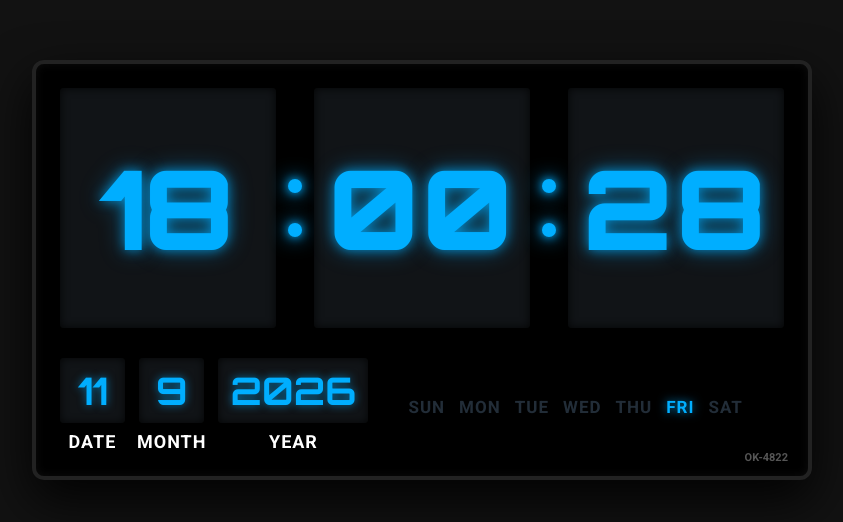
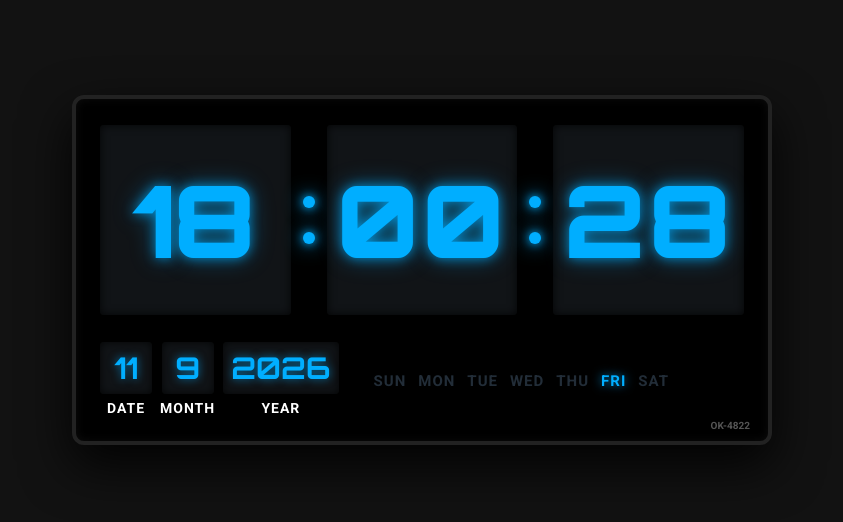
Before and after one commit to prasitd/tls-clock-pc3, a plain HTML site: page index.html in a window 1280 px wide. Shown: the part 130-652 px from the top of the page, without its empty margins (218-1061 px from the left). Drawn offline with Linux system fonts and the light colour scheme; a web font is replaced by a local one.

Commit message:
Update index.html

```diff
--- a/index.html
+++ b/index.html
@@ -4,7 +4,6 @@
     <meta charset="UTF-8">
     <meta name="viewport" content="width=device-width, initial-scale=1.0">
     <title>Digital Wall Clock (OK-4822 Style)</title>
-    <!-- โหลดฟอนต์ตัวเลขดิจิทัล 7-Segment -->
     <link href="https://fonts.cdnfonts.com/css/vt323" rel="stylesheet">
     <style>
         @import url('https://fonts.googleapis.com/css2?family=Orbitron:wght@500;700;900&family=Roboto:wght@700&display=swap');
@@ -24,29 +23,30 @@
             font-family: 'Roboto', sans-serif;
         }
 
-        /* ตัวเรือนนาฬิกาหลัก (กรอบดำขอบกระจกเงา) */
+        /* ปรับความกว้างและความสูงของตัวเรือนให้กระชับขึ้น */
         .clock-body {
-            width: 780px;
-            height: 420px;
+            width: 700px;              /* เดิม 780px ลดให้ช่องแคบลง */
+            height: 350px;             /* เดิม 420px ลดระยะห่างแนวตั้ง */
             background: #000000;
             border: 4px solid #222;
             border-radius: 12px;
-            padding: 24px;
+            padding: 20px 24px;
             box-shadow: 0 20px 50px rgba(0, 0, 0, 0.9),
                         inset 0 0 10px rgba(255, 255, 255, 0.05);
             display: flex;
             flex-direction: column;
-            justify-content: space-between;
+            justify-content: center;    /* เปลี่ยนให้ยึดตรงกลางเพื่อคุม gap */
+            gap: 16px;                 /* คุมระยะห่างระหว่างแถวเวลากับแถววันโดยตรง */
             position: relative;
         }
 
-        /* --- ส่วนเวลาหลัก (ชั่วโมง : นาที : วินาที) --- */
+        /* --- ส่วนเวลาหลัก --- */
         .time-container {
             display: flex;
             justify-content: space-between;
             align-items: center;
-            height: 240px;
-            gap: 12px;
+            height: 190px;             /* เดิม 240px */
+            gap: 8px;                  /* เดิม 12px ช่องระหว่างกล่องเวลาแคบลง */
         }
 
         .time-box {
@@ -62,7 +62,7 @@
 
         .time-digit {
             font-family: 'Orbitron', monospace;
-            font-size: 110px;
+            font-size: 100px;          /* ปรับฟอนต์ให้สมส่วนกับกล่องที่แคบลง */
             font-weight: 900;
             color: #00aeff;
             text-shadow: 0 0 12px rgba(0, 174, 255, 0.7),
@@ -74,29 +74,30 @@
             display: flex;
             flex-direction: column;
             justify-content: center;
-            gap: 30px;
+            gap: 24px;
+            padding: 0 4px;
         }
 
         .colon-dot {
-            width: 14px;
-            height: 14px;
+            width: 12px;
+            height: 12px;
             background-color: #00aeff;
             border-radius: 50%;
             box-shadow: 0 0 10px #00aeff, 0 0 20px #00aeff;
         }
 
-        /* --- ส่วนแถบด้านล่าง (วันที่, เดือน, ปี, วันในสัปดาห์) --- */
+        /* --- ส่วนแถบด้านล่าง --- */
         .bottom-container {
             display: flex;
             align-items: flex-end;
             justify-content: flex-start;
             gap: 20px;
-            height: 110px;
+            height: 85px;              /* เดิม 110px */
         }
 
         .date-section {
             display: flex;
-            gap: 12px;
+            gap: 8px;                  /* เดิม 12px ช่องไฟระหว่าง วัน/เดือน/ปี แคบลง */
         }
 
         .date-field {
@@ -107,23 +108,23 @@
 
         .date-box {
             background: #111417;
-            height: 65px;
+            height: 52px;              /* เดิม 65px */
             display: flex;
             justify-content: center;
             align-items: center;
-            padding: 0 12px;
+            padding: 0 8px;
             border-radius: 4px;
-            min-width: 65px;
+            min-width: 52px;           /* เดิม 65px ช่องวันและเดือนแคบลง */
             box-shadow: inset 0 0 8px rgba(0,0,0,0.8);
         }
 
         .date-box.year {
-            min-width: 110px;
+            min-width: 90px;           /* เดิม 110px ช่องปีแคบลง */
         }
 
         .date-digit {
             font-family: 'Orbitron', monospace;
-            font-size: 38px;
+            font-size: 30px;           /* เดิม 38px */
             font-weight: 700;
             color: #00aeff;
             text-shadow: 0 0 8px rgba(0, 174, 255, 0.6);
@@ -131,39 +132,38 @@
 
         .label {
             color: #ffffff;
-            font-size: 18px;
+            font-size: 14px;           /* เดิม 18px */
             font-weight: 700;
-            margin-top: 8px;
+            margin-top: 6px;
             letter-spacing: 1px;
         }
 
-        /* ส่วนแสดงวัน SUN MON TUE WED THU FRI SAT */
+        /* ส่วนแสดงวัน SUN - SAT */
         .days-container {
             display: flex;
-            gap: 14px;
-            margin-left: 20px;
-            margin-bottom: 35px;
+            gap: 12px;
+            margin-left: 15px;
+            margin-bottom: 26px;
         }
 
         .day {
-            font-size: 17px;
+            font-size: 15px;
             font-weight: 700;
-            color: #222d38; /* วันปกติที่ไม่ได้เปิดไฟ */
+            color: #222d38;
             letter-spacing: 1px;
         }
 
         .day.active {
-            color: #00aeff; /* วันปัจจุบัน สว่างขึ้นมา */
+            color: #00aeff;
             text-shadow: 0 0 10px rgba(0, 174, 255, 0.8);
         }
 
-        /* โลโก้รุ่นตรงมุมขวา */
         .model-number {
             position: absolute;
-            bottom: 12px;
-            right: 20px;
+            bottom: 10px;
+            right: 18px;
             color: #555;
-            font-size: 11px;
+            font-size: 10px;
             font-weight: bold;
         }
     </style>
@@ -171,42 +171,36 @@
 <body>
 
     <div class="clock-body">
-        <!-- แสดงเวลาหลัก -->
         <div class="time-container">
-            <div class="time-box"><span class="time-digit" id="hours">10</span></div>
+            <div class="time-box"><span class="time-digit" id="hours">00</span></div>
             <div class="colon-box">
                 <div class="colon-dot"></div>
                 <div class="colon-dot"></div>
             </div>
-            <div class="time-box"><span class="time-digit" id="minutes">58</span></div>
+            <div class="time-box"><span class="time-digit" id="minutes">00</span></div>
             <div class="colon-box">
                 <div class="colon-dot"></div>
                 <div class="colon-dot"></div>
             </div>
-            <div class="time-box"><span class="time-digit" id="seconds">30</span></div>
+            <div class="time-box"><span class="time-digit" id="seconds">00</span></div>
         </div>
 
-        <!-- แสดงวันที่ และ วันในสัปดาห์ -->
         <div class="bottom-container">
             <div class="date-section">
-                <!-- DATE -->
                 <div class="date-field">
-                    <div class="date-box"><span class="date-digit" id="date">9</span></div>
+                    <div class="date-box"><span class="date-digit" id="date">1</span></div>
                     <span class="label">DATE</span>
                 </div>
-                <!-- MONTH -->
                 <div class="date-field">
-                    <div class="date-box"><span class="date-digit" id="month">10</span></div>
+                    <div class="date-box"><span class="date-digit" id="month">1</span></div>
                     <span class="label">MONTH</span>
                 </div>
-                <!-- YEAR -->
                 <div class="date-field">
-                    <div class="date-box year"><span class="date-digit" id="year">2024</span></div>
+                    <div class="date-box year"><span class="date-digit" id="year">2026</span></div>
                     <span class="label">YEAR</span>
                 </div>
             </div>
 
-            <!-- รายชื่อวัน SUN - SAT -->
             <div class="days-container">
                 <span class="day" id="day-0">SUN</span>
                 <span class="day" id="day-1">MON</span>
@@ -225,7 +219,6 @@
         function updateClock() {
             const now = new Date();
 
-            // ดึงค่า เวลา
             const hours = String(now.getHours()).padStart(2, '0');
             const minutes = String(now.getMinutes()).padStart(2, '0');
             const seconds = String(now.getSeconds()).padStart(2, '0');
@@ -234,16 +227,14 @@
             document.getElementById('minutes').innerText = minutes;
             document.getElementById('seconds').innerText = seconds;
 
-            // ดึงค่า วัน เดือน ปี
             const date = now.getDate();
-            const month = now.getMonth() + 1; // เดือนเริ่มนับจาก 0
+            const month = now.getMonth() + 1;
             const year = now.getFullYear();
 
             document.getElementById('date').innerText = date;
             document.getElementById('month').innerText = month;
             document.getElementById('year').innerText = year;
 
-            // เปิดไฟเฉพาะวันปัจจุบัน (SUN = 0, MON = 1, ...)
             const currentDay = now.getDay();
             for (let i = 0; i < 7; i++) {
                 const dayElement = document.getElementById(`day-${i}`);
@@ -255,7 +246,6 @@
             }
         }
 
-        // อัปเดตเวลาทุกๆ 1 วินาที
         setInterval(updateClock, 1000);
         updateClock();
     </script>
```
